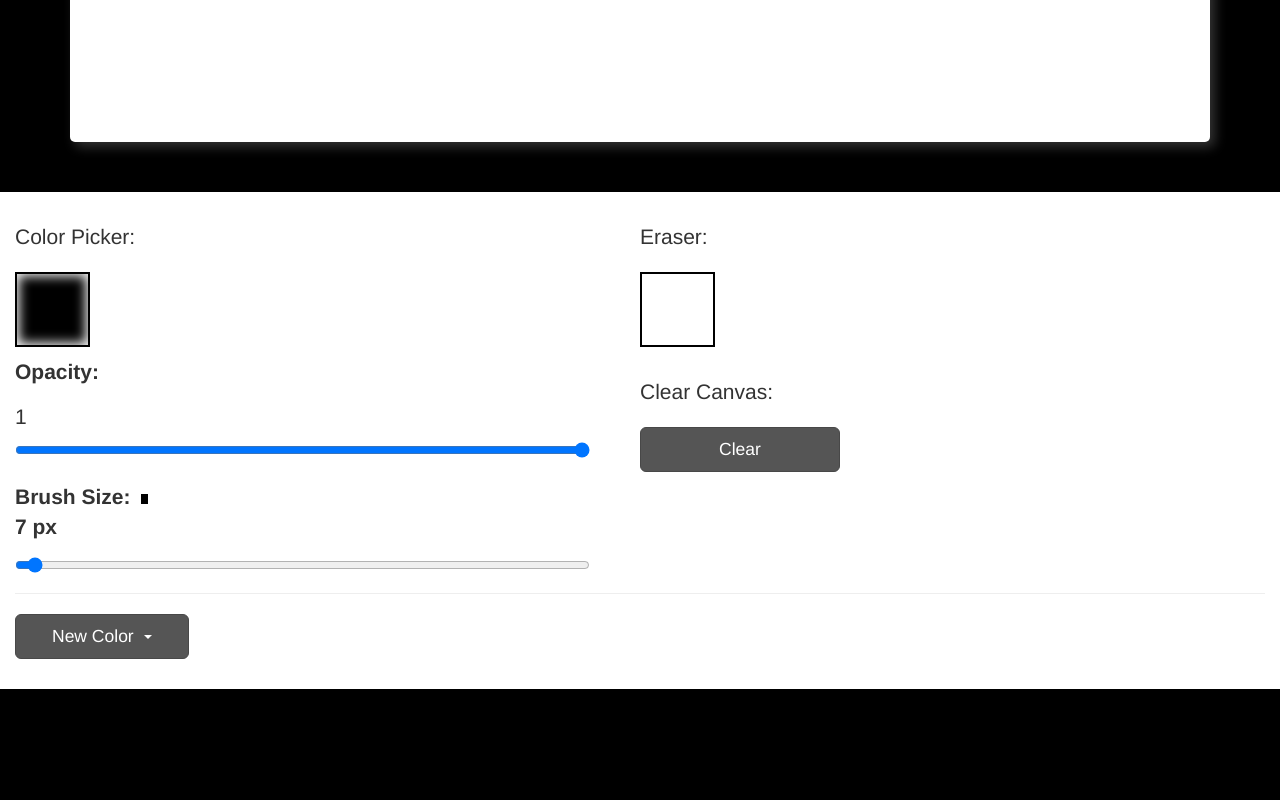
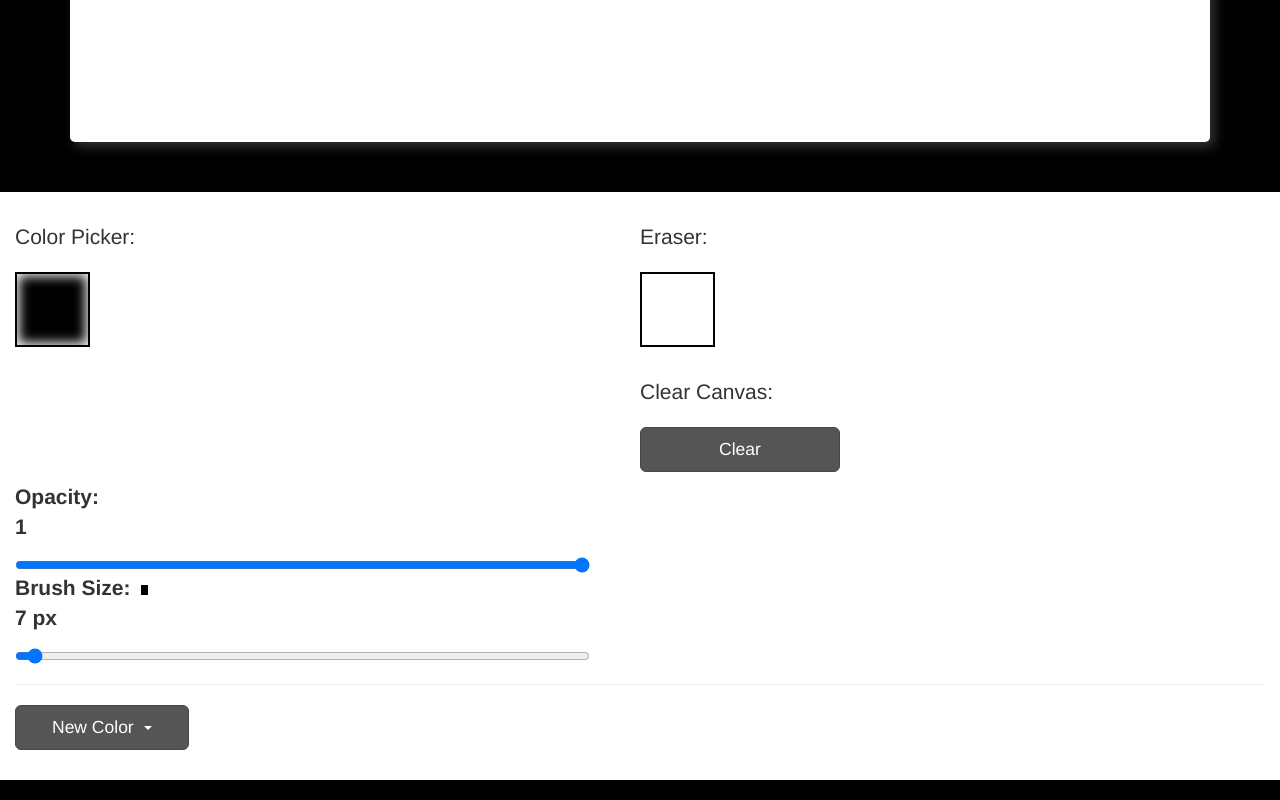
Before and after one commit to amir5000/DrawingApp, a website: page index.html in a window 1280 px wide. Shown: the part 558-1358 px from the top of the page. Before the commit the page ends 1267 px from the top, so only its background shows below. Drawn offline with nearby package versions, Linux system fonts and the light colour scheme.

Commit message:
added layout fixed to the opacity

```diff
--- a/index.html
+++ b/index.html
@@ -30,11 +30,6 @@
 				Color Picker:
 			</p>
 			<li class="black selected"></li>
-			<p class="clear">
-				<label for="opacity">Opacity:<p id="opacityVal"></p></label>
-				<input id="opacity" name="opacity" type="range" min=0 max=100 value=100 />
-			</p>
-
 		</ul>
 		<ul class="list-unstyled">
 			<p>
@@ -46,7 +41,10 @@
 				<a href="/" class="btn clear btn-primary">Clear</a>
 			</p>
 		</ul>
-		<br>
+		<div class="clear opacity">
+			<label for="opacity">Opacity:<p id="opacityVal"></p></label>
+			<input id="opacity" name="opacity" type="range" min=0 max=100 value=100 />
+		</div>
 		<div class="stroke-width">
 				<label for="stroke">Brush Size:<div id="strokeBox"></div><p id="strokeVal"></p></label>
 				<input id="stroke" name="stroke" type="range" min=5 max=100 value=7 />
--- a/src/scss/main.scss
+++ b/src/scss/main.scss
@@ -50,6 +50,12 @@ canvas {
 	.clear-canv {
 		clear: both;
 		padding: 20px 0 0;
+	}
+
+	.opacity {
+		float: left;
+		width: 46%;
+    margin: 0 4% 0 0;
 	}
 	ul {
 		float: left;
```
Also changed, not shown: dist/assets/css/main.css, dist/assets/css/main.min.css.
